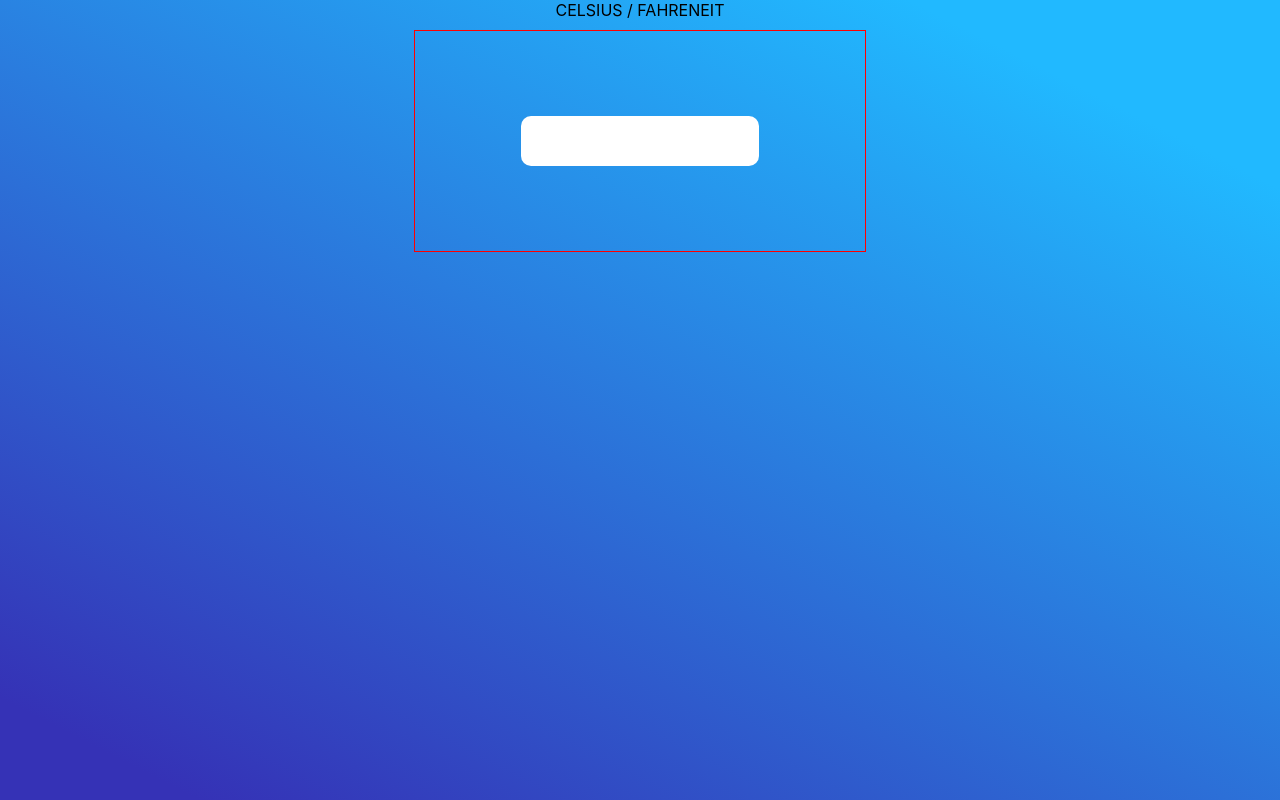
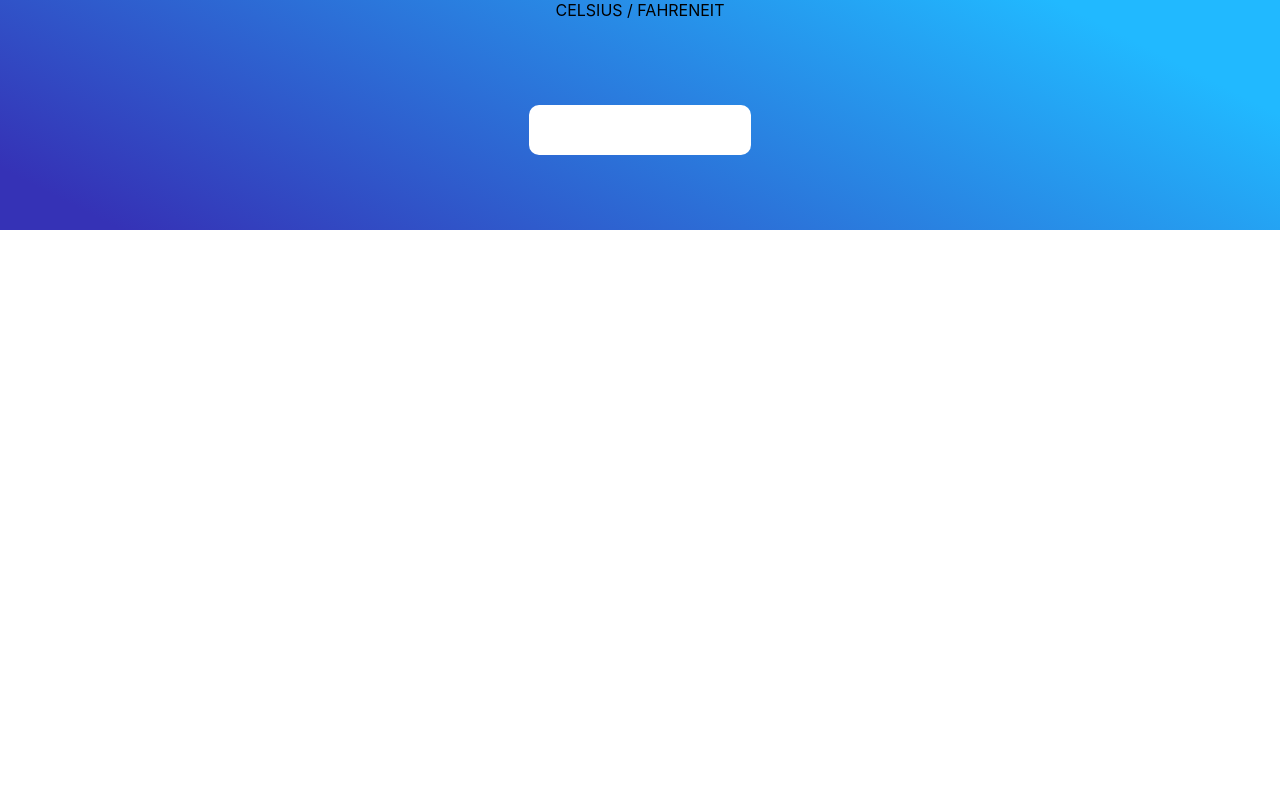
Before and after one commit to Mttt7/weather-app-react, a React (Create React App) app in the folder weather-app-react/: page / in a window 1280 px wide. Built offline with nearby package versions, Linux system fonts and the light colour scheme.

Commit message:
fix opacity in weather cards

```diff
--- a/weather-app-react/src/App.css
+++ b/weather-app-react/src/App.css
@@ -1,24 +1,27 @@
 #root{
   height: 100vh;
   width: 100vw;
+  overflow: auto;
 }
 .container{
   width: 100%;
-  height: 100%;
+
   background: rgb(53,50,182);
   background: linear-gradient(27deg, rgba(53,50,182,1) 7%, rgba(33,185,255,1) 87%);
   display:flex;
   flex-direction: column;
   justify-content: flex-start;
   align-items: center;
+  gap: 10px;
+  overflow: auto;
 
 }
 
 .add-weather-card{
-  margin: 10px;
-  border: solid 1px red;
-  width: 450px;
-  height: 220px;
+
+
+  width: 420px;
+  height: 200px;
   display: flex;
   flex-direction: column;
   align-items: center;
@@ -26,6 +29,7 @@
 }
 
 .add-weather-card > input{
+
   width: 50%;
   border: none;
   outline: none;
@@ -36,7 +40,7 @@
 
 .weather-card{
   overflow: hidden;
-  border: solid 1px red;
+  border-radius: 10px;
   width: 450px;
   height: 220px;
   display: grid;
@@ -46,12 +50,14 @@
 
 .weather-card > .city-name{
 grid-row: 1/1;
-font-size: 3.2rem;
+font-size: 3rem;
+padding: 10px;
 display: flex;
 align-items: center;
 justify-content: center;
 z-index: 10;
 color: white;
+background-color: rgba(0, 0, 0, 0.65);
 }
 .weather-card > .min-temp{
   color: rgb(134, 215, 242);
@@ -62,6 +68,8 @@ color: white;
   display: flex;
   align-items: center;
   justify-content: center;
+  background-color: rgba(0, 0, 0, 0.65);
+
 
  }
 .weather-card > .max-temp{
@@ -73,6 +81,8 @@ color: white;
   display: flex;
   align-items: flex-start;
   justify-content: center;
+  background-color: rgba(0, 0, 0, 0.65);
+
 }
 
 .weather-card > .current-temp{
@@ -83,9 +93,12 @@ color: white;
   font-size: 3.1rem;
   z-index: 10;
   color: white;
+  background-color: rgba(0, 0, 0, 0.65);
+
 }
 
 .weather-card > .wind-speed{
+  grid-row: 2/4;
   display: flex;
   align-items: center;
   justify-content: flex-start;
@@ -93,13 +106,17 @@ color: white;
   font-size: 2rem;
   z-index: 10;
   color: white;
+  background-color: rgba(0, 0, 0, 0.65);
+
 }
 .weather-card{
   background-size: cover;
   background-position: center;
 
 }
-.weather-card::before {
+
+
+/* .weather-card::before {
   content: '';
   position: absolute;
 
@@ -108,4 +125,4 @@ color: white;
   background-color: black;
   opacity: .65;
   z-index: 1;
-}
+} */
--- a/weather-app-react/src/App.js
+++ b/weather-app-react/src/App.js
@@ -118,7 +118,7 @@ export default function App() {
 
   function handleCityAdded(city){
     setCities(()=>{
-      return [...cities, city]
+      return [ city, ...cities]
     })
   }
   function handleDuplicate(city){
```
